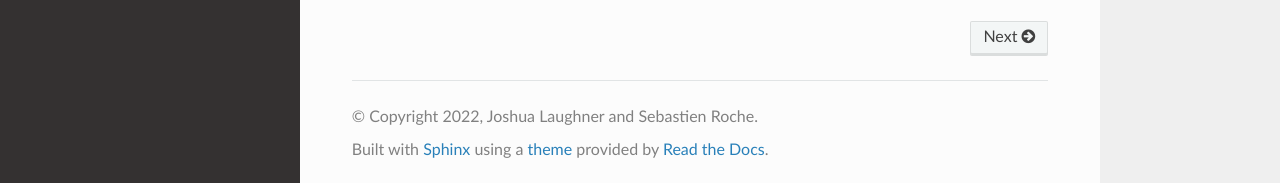
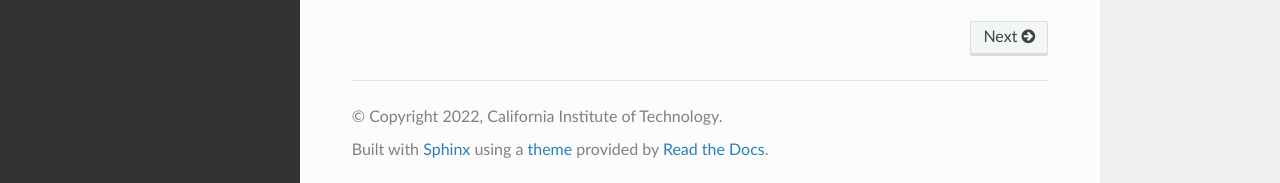
Before and after one commit to chris-msat/py-ginput, a Sphinx documentation site: the page built from doc/source/index.rst, in a window 1280 px wide and 900 px high, scrolled down 782 px. Shown: the part 714-897 px from the top of the window. Built offline with Sphinx 7.4.7 and the Read the Docs theme 2.0.0, drawn with Linux system fonts in a browser that asks for light colours.

Commit message:
Updated docs copyright

```diff
--- a/doc/source/conf.py
+++ b/doc/source/conf.py
@@ -7,7 +7,7 @@
 # https://www.sphinx-doc.org/en/master/usage/configuration.html#project-information
 
 project = 'ginput'
-copyright = '2022, Joshua Laughner and Sebastien Roche'
+copyright = '2022, California Institute of Technology'
 author = 'Joshua Laughner and Sebastien Roche'
 release = '1.1.6'
 
```
